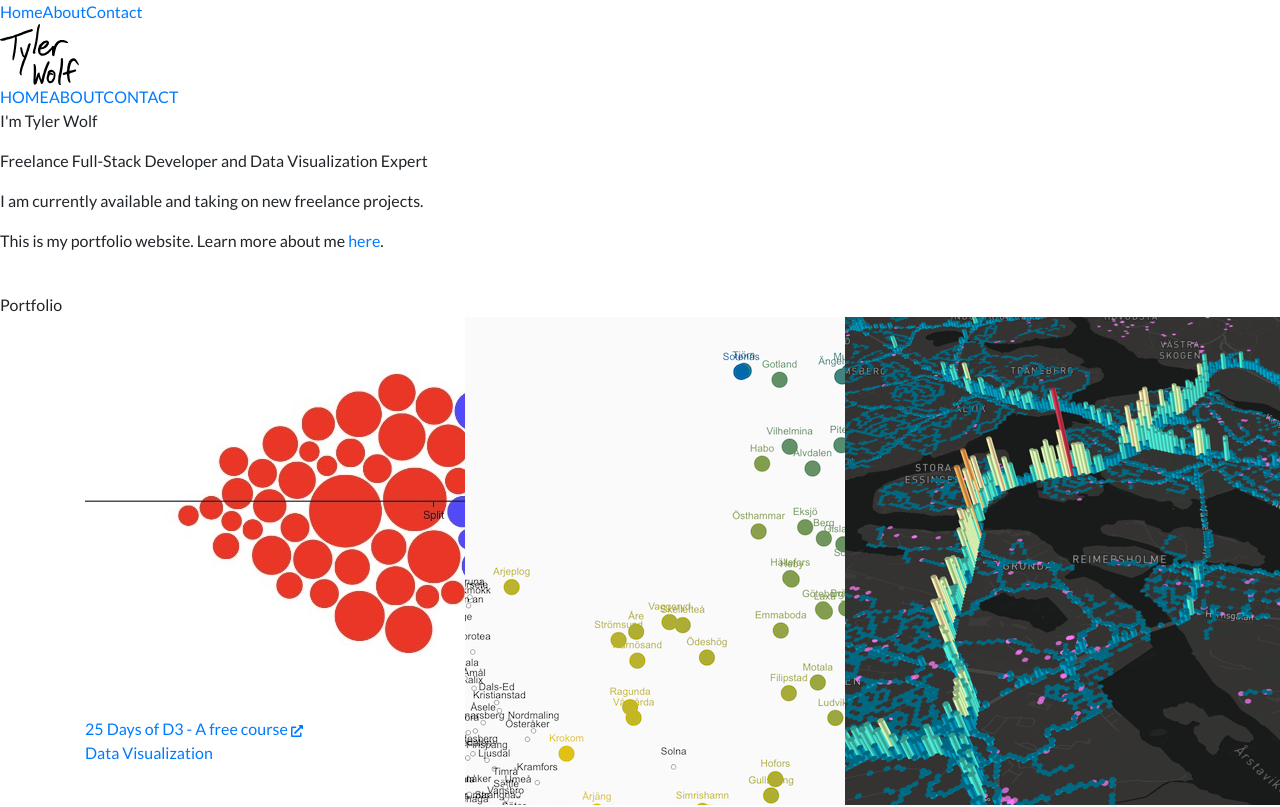
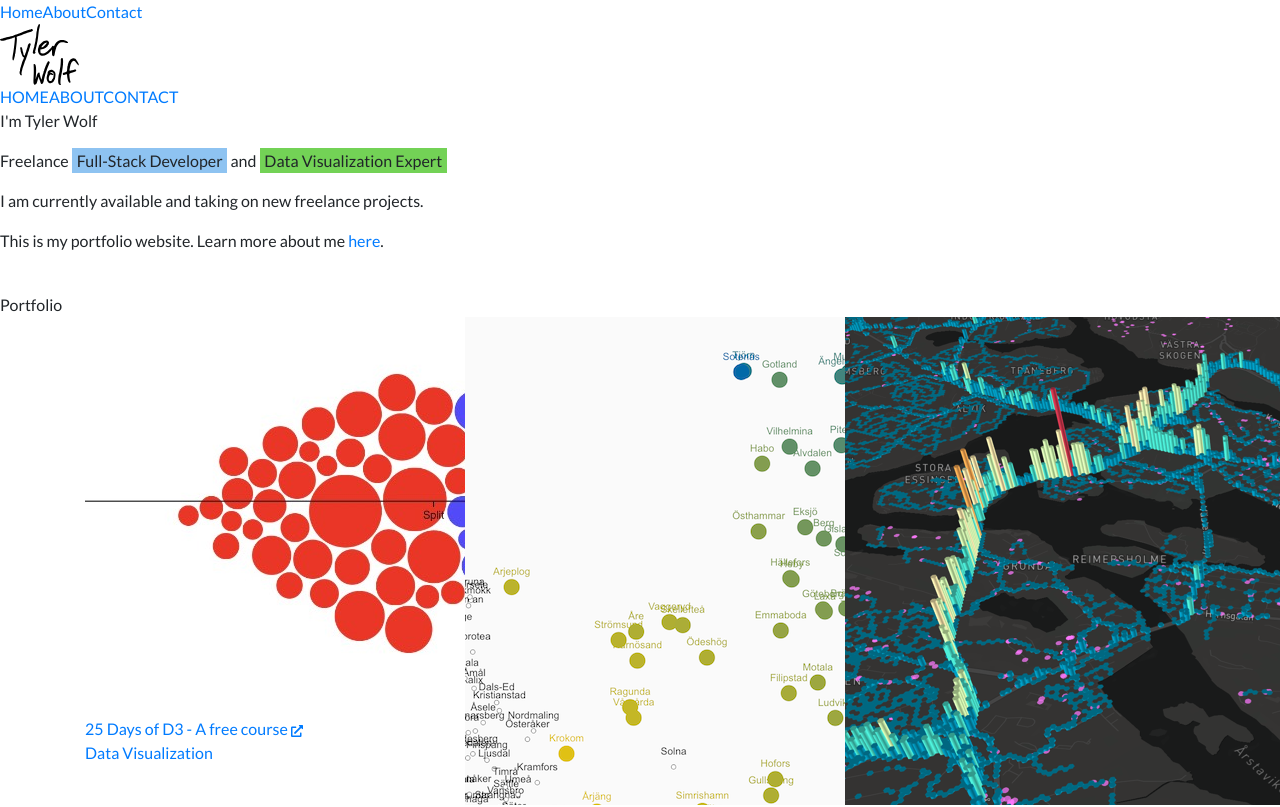
Before and after one commit to thetylerwolf/website, a React (Create React App) app: page / in a window 1280 px wide. Shown: the top 807 px of the page. Built offline with nearby package versions, Linux system fonts and the light colour scheme.

Commit message:
re-added basis

```diff
--- a/src/assets/js/portfolio.js
+++ b/src/assets/js/portfolio.js
@@ -68,8 +68,7 @@ var portfolio = {
       },
       description: ["Voter Turnout Graphics", "Data Visualization / Animation"],
       external: true,
-      link:
-        "https://www.brookings.edu/blog/up-front/2018/10/25/a-story-from-this-american-indian-reservation-has-important-lessons-for-americas-voter-turnout-problem/",
+      link: "https://www.brookings.edu/blog/up-front/2018/10/25/a-story-from-this-american-indian-reservation-has-important-lessons-for-americas-voter-turnout-problem/",
       id: "voter-turnout",
     },
     {
@@ -84,8 +83,7 @@ var portfolio = {
         "Data Visualization / Animation",
       ],
       external: true,
-      link:
-        "https://www.brookings.edu/blog/ben-bernanke/2018/09/13/financial-panic-and-credit-disruptions-in-the-2007-09-crisis/",
+      link: "https://www.brookings.edu/blog/ben-bernanke/2018/09/13/financial-panic-and-credit-disruptions-in-the-2007-09-crisis/",
       id: "financial-crisis",
     },
     {
@@ -126,27 +124,22 @@ var portfolio = {
         "Data Visualization / Animation",
       ],
       external: true,
-      link:
-        "https://www.spectrumnews.org/news/autism-diagnosis-often-followed-identification-conditions/",
+      link: "https://www.spectrumnews.org/news/autism-diagnosis-often-followed-identification-conditions/",
       id: "spectrum-diagnoses",
     },
-    // {
-    //   'title': 'Basis from Sentinel Labs',
-    //   'date': '06/2018',
-    //   'types': [
-    //     'enterprise',
-    //     'product design',
-    //     'data visualization'
-    //   ],
-    //   'cover': {
-    //     'img': 'sentinel-labs.jpg'
-    //   },
-    //   'description': [
-    //     'Commercial Real Estate Investment App',
-    //     'Data Visualization / Product Design'
-    //   ],
-    //   'id': 'sentinel-labs',
-    // },
+    {
+      title: "Basis from Sentinel Labs",
+      date: "06/2018",
+      types: ["enterprise", "product design", "data visualization"],
+      cover: {
+        img: "sentinel-labs.jpg",
+      },
+      description: [
+        "Commercial Real Estate Investment App",
+        "Data Visualization / Product Design",
+      ],
+      id: "sentinel-labs",
+    },
     {
       title: "Sun Genomics",
       types: ["data visualization"],
--- a/src/components/Home.js
+++ b/src/components/Home.js
@@ -98,7 +98,9 @@ export default class Home extends Component {
                 I'm <span className="name-text">Tyler Wolf</span>
               </p>
               <p>
-                Freelance Full-Stack Developer and Data Visualization Expert
+                Freelance{" "}
+                <span className="highlight-2">Full-Stack Developer</span> and{" "}
+                <span className="highlight-1">Data Visualization Expert</span>
               </p>
               <p>
                 I am currently available and taking on new freelance projects.
```
